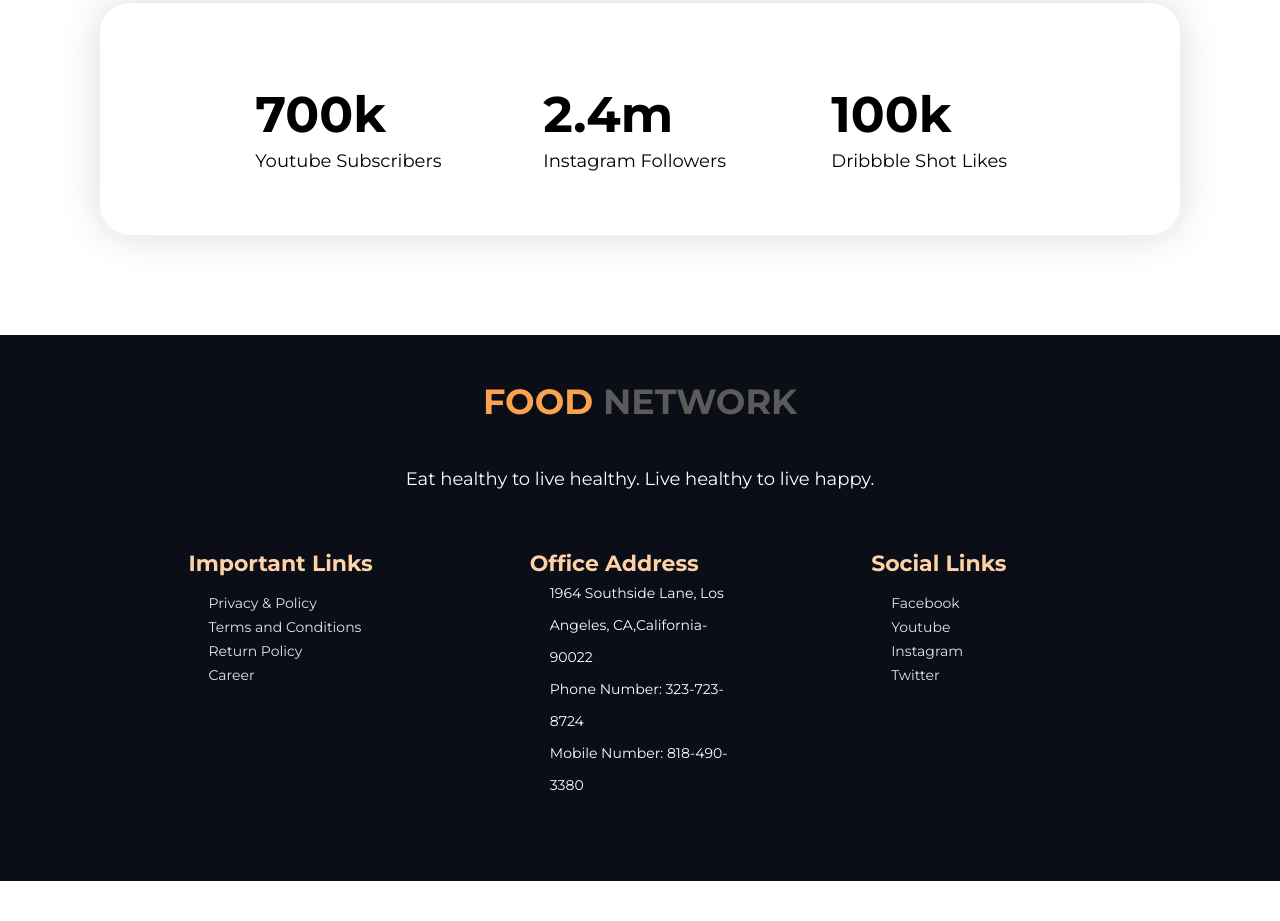
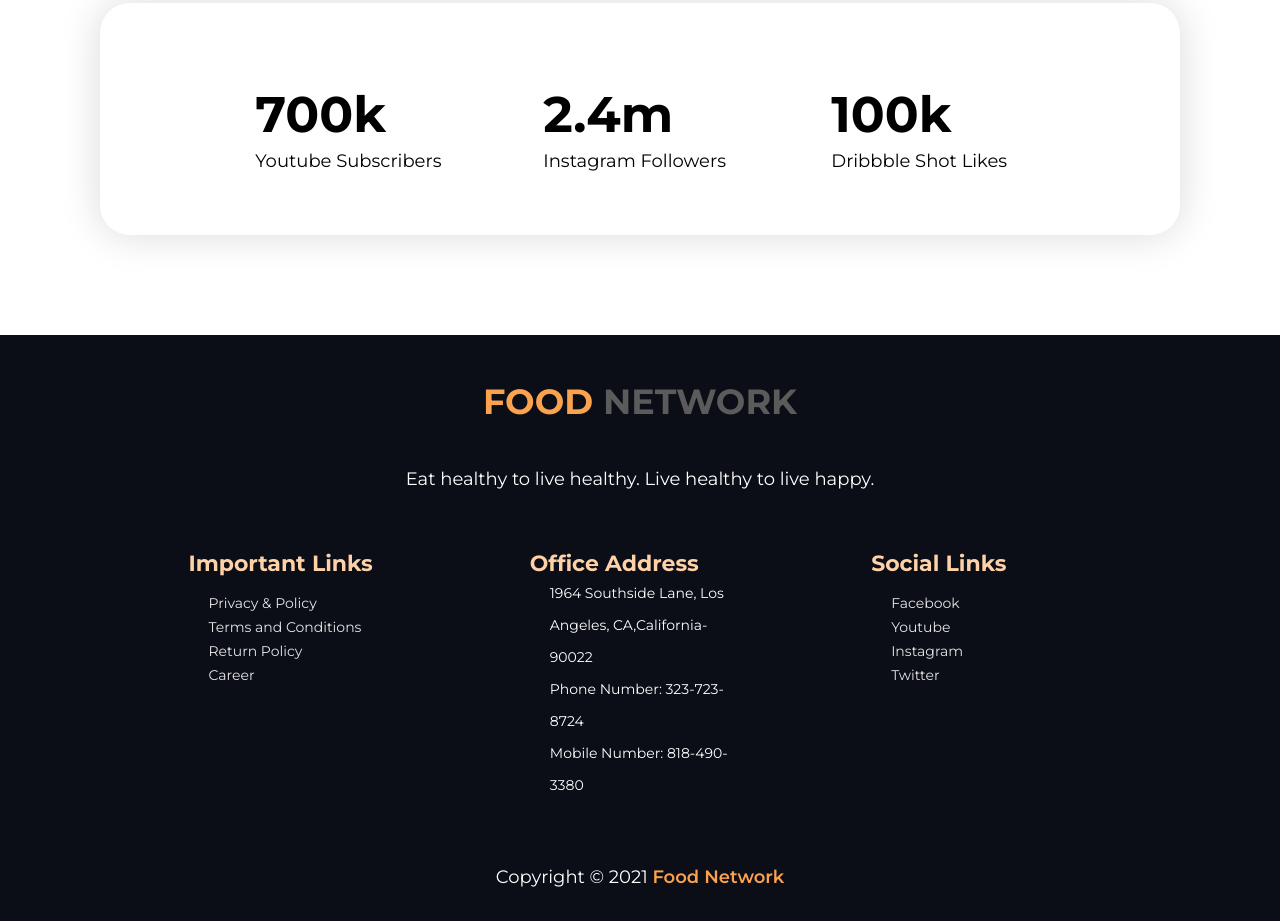
Before and after one commit to musaberulkhan/food-network, a plain HTML site: page index.html in a window 1280 px wide. Shown: the part 2185-3106 px from the top of the page. Before the commit the page ends 3066 px from the top, so only its background shows below. Drawn offline with Linux system fonts and the light colour scheme.

Commit message:
Copyright Added

```diff
--- a/index.html
+++ b/index.html
@@ -159,7 +159,9 @@
                     <li><a href="#">Twitter</a></li>
                 </ul>
             </div>
-
+        </div>
+        <div class="copyright">
+            <p>Copyright © 2021 <span>Food Network</span></p>
         </div>
     </footer>
 </body>
--- a/style.css
+++ b/style.css
@@ -259,7 +259,7 @@ h5{
 
 footer{
     background-color: #0B0D17;
-    padding: 10px 10% 80px 10%;
+    padding: 10px 10% 10px 10%;
 }
 
 footer h3{
@@ -312,3 +312,12 @@ footer p{
     font-size: 14px;
     margin: 0 40px;
 }
+
+footer .copyright{
+    margin-top: 60px;
+}
+
+footer .copyright span{
+    color: #FBA24F;
+    font-weight: 600;
+}
```
